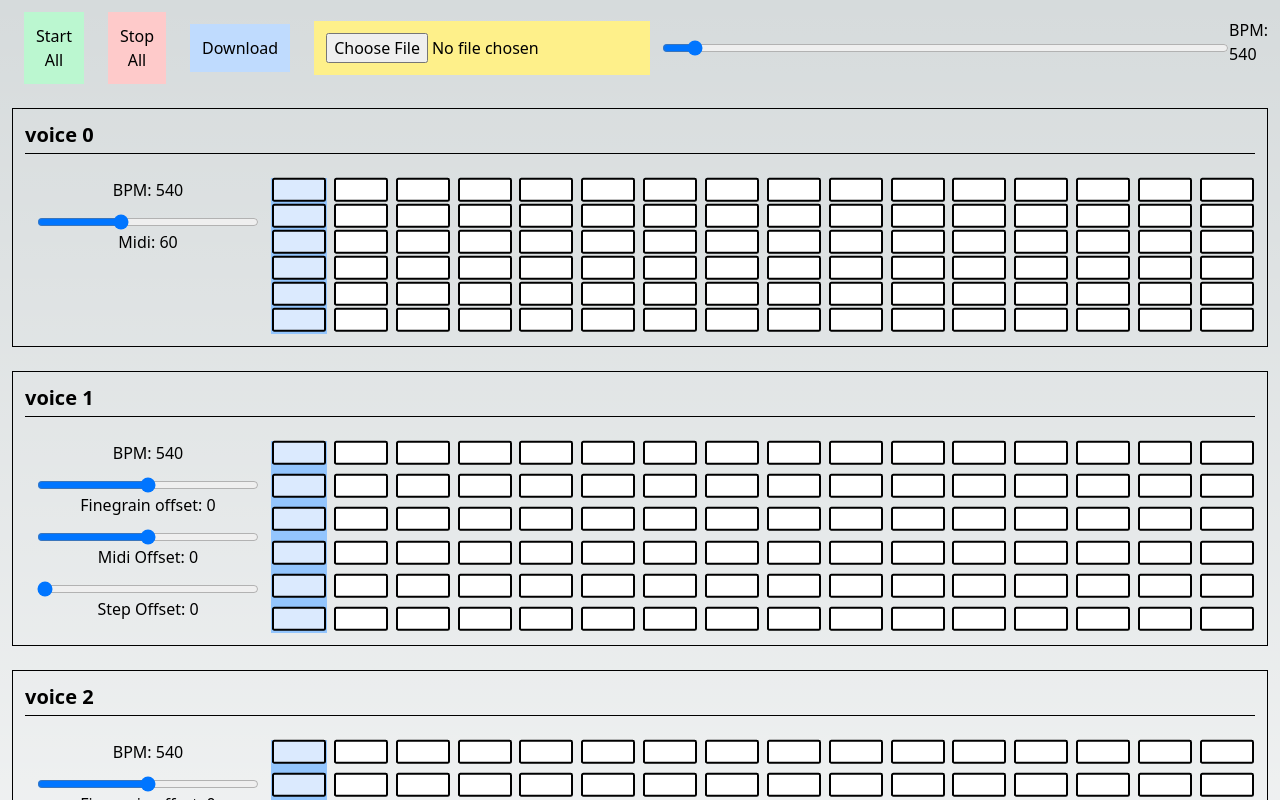
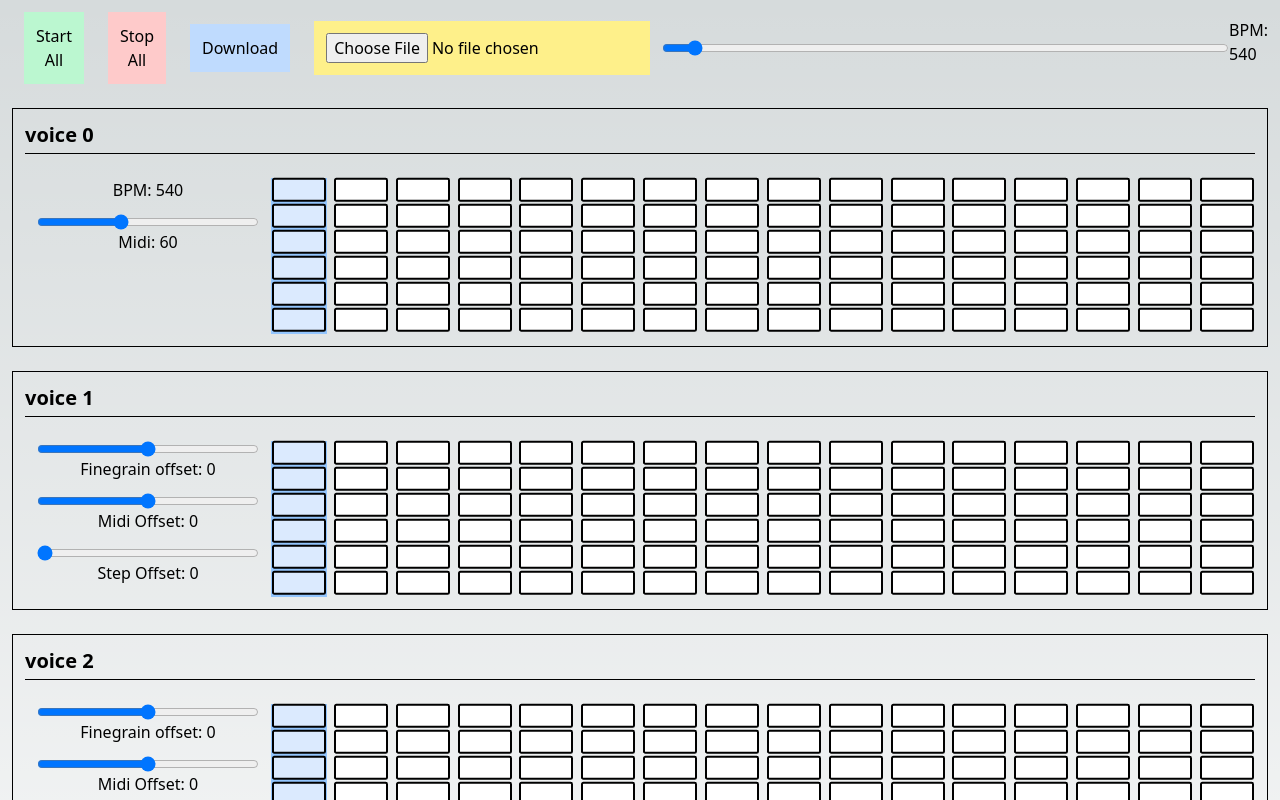
Before and after one commit to twotabsofacid/psg-discovery, a Next.js app in the folder frontend/: page / in a window 1280 px wide. Shown: the top 800 px of the page. Built offline with nearby package versions, Linux system fonts and the light colour scheme; no server answers.

Commit message:
Getting rid of bpm notation on voice followers

```diff
--- a/frontend/src/components/VoiceFollower.js
+++ b/frontend/src/components/VoiceFollower.js
@@ -278,9 +278,6 @@ export default function VoiceFollower({
           >
             {transportActive ? 'Stop' : 'Start'}
           </button> */}
-          <div htmlFor="bpm" className="mb-3">
-            BPM: {bpm}
-          </div>
           <input
             type="range"
             name="offset"
```
